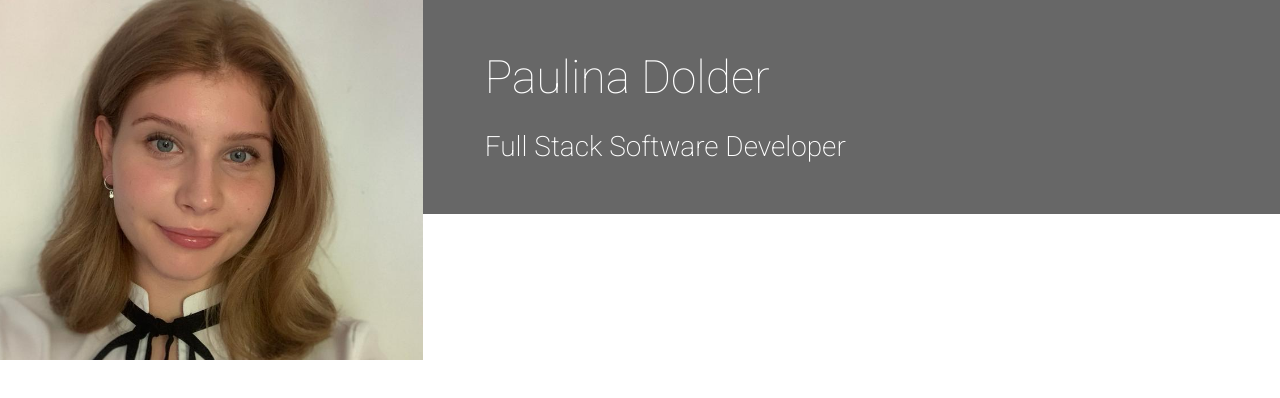
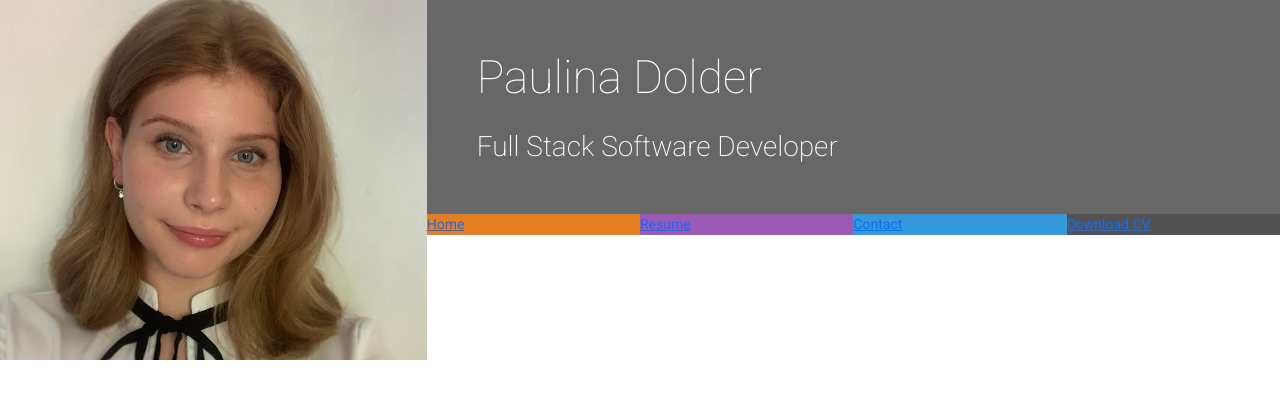
Before and after one commit to PaulinaD-CodeIns/Resume-PD, a plain HTML site: page index.html in a window 1280 px wide. Drawn offline with nearby package versions, Linux system fonts and the light colour scheme.

Commit message:
Structured navigation bar

```diff
--- a/assets/css/style.css
+++ b/assets/css/style.css
@@ -3,6 +3,22 @@
 /*-------------------------------------------------------- Colors */
 .bg-color-name-title {
     background-color: #676767;
+}
+
+.nav-menu-color-home {
+    background-color: #e67e22;
+}
+
+.nav-menu-color-cv {
+    background-color: #9b59b6;
+}
+
+.nav-menu-color-contact {
+    background-color: #3498db;
+}
+
+.nav-menu-color-download {
+    background-color: #525252;
 }
 
 /*-------------------------------------------------------- Header */
@@ -42,3 +58,15 @@ header {
     color: #fff;
 
 }
+
+.menucontainer {
+    font-size: 0;
+}
+
+#nav .list-inline-item:not(:last-child) {
+    margin-right: 0;
+}
+#nav li {
+    font-size: 14px;
+    padding: 0;
+}
--- a/index.html
+++ b/index.html
@@ -17,15 +17,33 @@
 
 <body>
     <header>
-        <div class="row">
+        <div class="row g-0">
             <a href="index.html" class="col-md-4 logo">
 
             </a>
             <div class="col-md-8">
-                <div class="row bg-color-name-title">
+                <div class="row bg-color-name-title g-0">
                     <div class="col heading">
                         <h1 class="name">Paulina Dolder</h1>
                         <h2 class ="title">Full Stack Software Developer</h2>
+                    </div>
+                </div>
+                <div class="row g-0">
+                    <div class="col">
+                        <ul id="nav" class="list-inline menucontainer">
+                            <li class="col-6 col-sm-3 nav-menu-color-home list-inline-item">
+                                <a href="#"><span>Home</span></a>
+                            </li>
+                            <li class="col-6 col-sm-3 nav-menu-color-cv list-inline-item">
+                                <a href="#"><span>Resume</span></a>
+                            </li>
+                            <li class="col-6 col-sm-3 nav-menu-color-contact list-inline-item">
+                                <a href="#"><span>Contact</span></a>
+                            </li>
+                            <li class="col-6 col-sm-3 nav-menu-color-download list-inline-item">
+                                <a href="#"><span>Download CV</span></a>
+                            </li>
+                        </ul>
                     </div>
                 </div>
             </div>
```
